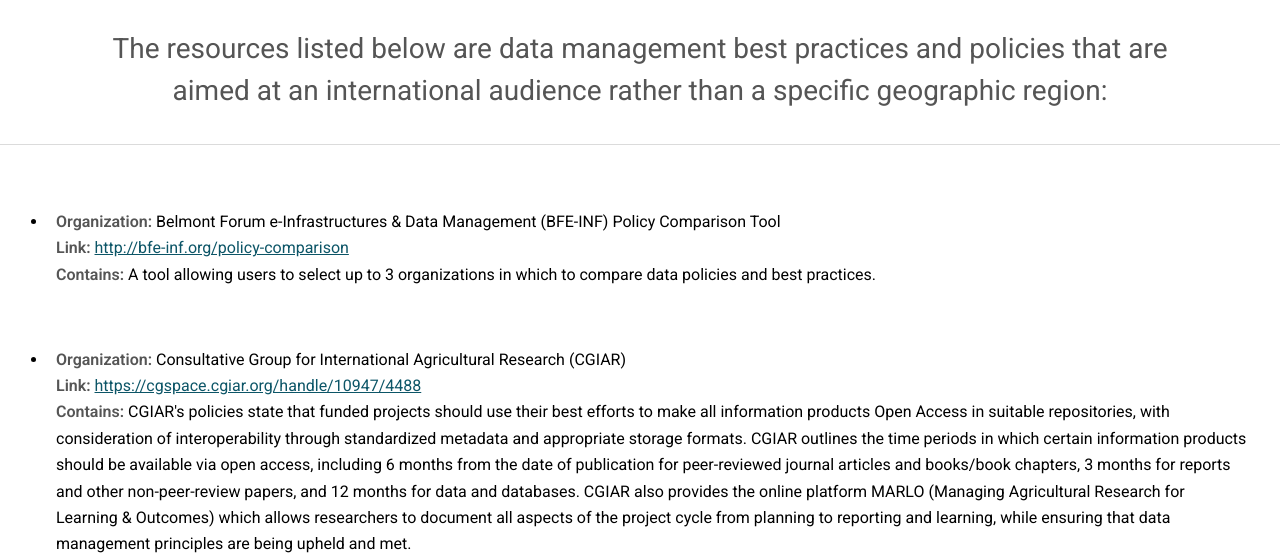
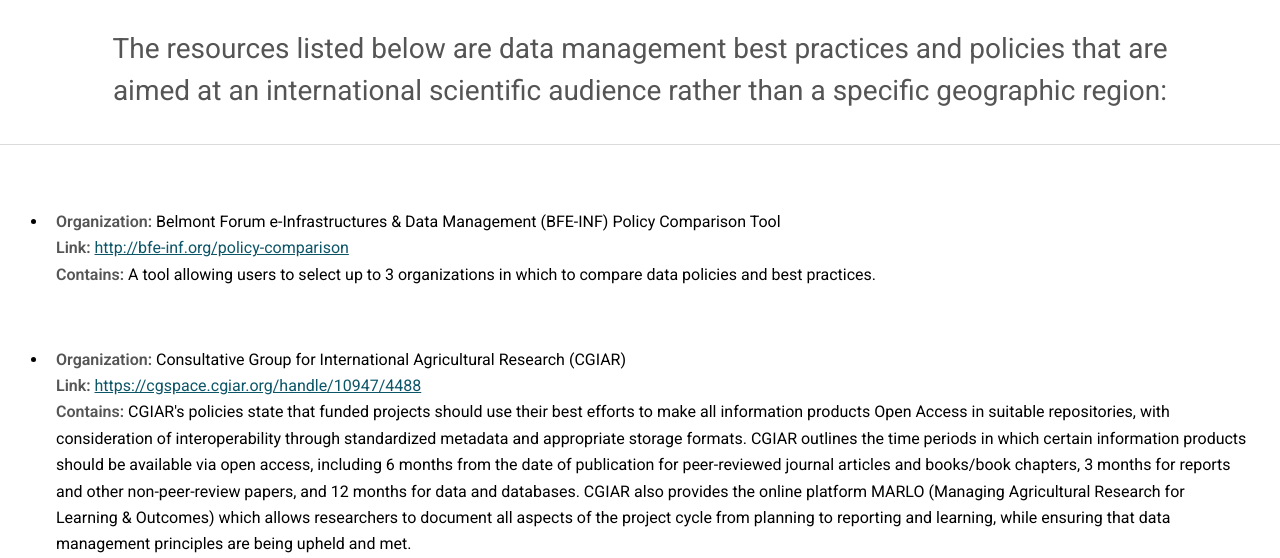
Before and after one commit to bfe-inf/toolkit, a Jekyll site: the page built from bp&s-by-org.html, in a window 1280 px wide and 900 px high, cut to the strip 342-900 px from the top of the window. Built offline with Jekyll 4.4.1, drawn with Linux system fonts in a browser that asks for light colours.

Commit message:
Update bp&s-by-org.html

```diff
--- a/bp&s-by-org.html
+++ b/bp&s-by-org.html
@@ -48,7 +48,7 @@
 			<section id="main" class="wrapper" style="padding-bottom: 0px;">
 				<div class="inner">
 					<header class="align-center">
-						<h3>The resources listed below are data management best practices and policies that are aimed at an international audience rather than a specific geographic region:</h3>
+						<h3>The resources listed below are data management best practices and policies that are aimed at an international scientific audience rather than a specific geographic region:</h3>
 					</header>
 			</section>
 			<hr>
```
